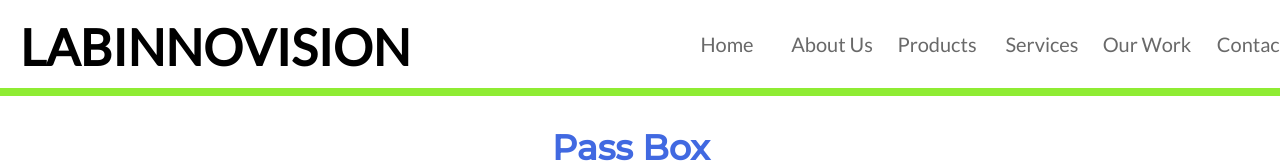
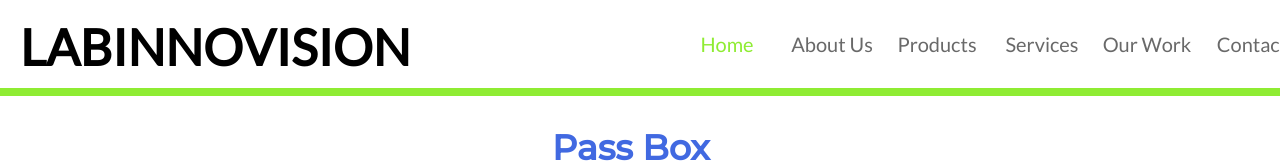
Before and after one commit to kushdeepwalia/LabInnovision-ReactJs, a React (Create React App) app: page /LabInnovision-ReactJs/products/PassBox in a window 1280 px wide. Shown: the top 163 px of the page. Built offline with nearby package versions, Linux system fonts and the light colour scheme; a web font is replaced by a local one.

Commit message:
'Few-changes-made'

```diff
--- a/package.json
+++ b/package.json
@@ -19,6 +19,7 @@
     "build": "react-scripts build",
     "test": "react-scripts test",
     "eject": "react-scripts eject",
+    "git": "git add . && git commit -m 'Few-changes-made' && git push origin master",
     "predeploy": "npm run build",
     "deploy": "gh-pages -d build"
   },
--- a/src/MyComponents/Header.js
+++ b/src/MyComponents/Header.js
@@ -1,27 +1,64 @@
-import React from 'react'
-import logo from '../Images/logo.svg';
-import './css/header.css'
+import React, { useState } from "react";
+import logo from "../Images/logo.svg";
+import "./css/header.css";
 import { Link } from "react-router-dom";
 
 export const Header = (props) => {
+  const [classN, setClassN] = useState("Home");
   return (
     <div>
       <header className="header bb-8-green">
         <div className="webName">
-                    {props.logo ? <div className="logo"><img src={logo} alt="Website Logo"/></div> : "" }
+          {props.logo ? (
+            <div className="logo">
+              <img src={logo} alt="Website Logo" />
+            </div>
+          ) : (
+            ""
+          )}
           <div className="web-name">{props.title}</div>
         </div>
         <nav className="nav">
           <ul className="navigation">
-                        <li className="inactive"><Link to="/">Home</Link></li>
-                        <li className="inactive"><Link to="/about">About Us</Link></li>
-                        <li className="inactive"><Link to="/products">Products</Link></li>
-                        <li className="inactive"><Link to="/services">Services</Link></li>
-                        <li className="inactive"><Link to="/our-work">Our Work</Link></li>
-                        <li className="inactive"><Link to="/contact">Contact</Link></li>
+            <li
+              className={classN === "Home" ? "active" : "inactive"}
+              onClick={() => setClassN("Home")}
+            >
+              <Link to="/">Home</Link>
+            </li>
+            <li
+              className={classN === "About Us" ? "active" : "inactive"}
+              onClick={() => setClassN("About Us")}
+            >
+              <Link to="/about">About Us</Link>
+            </li>
+            <li
+              className={classN === "Products" ? "active" : "inactive"}
+              onClick={() => setClassN("Products")}
+            >
+              <Link to="/products">Products</Link>
+            </li>
+            <li
+              className={classN === "Services" ? "active" : "inactive"}
+              onClick={() => setClassN("Services")}
+            >
+              <Link to="/services">Services</Link>
+            </li>
+            <li
+              className={classN === "Our Work" ? "active" : "inactive"}
+              onClick={() => setClassN("Our Work")}
+            >
+              <Link to="/our-work">Our Work</Link>
+            </li>
+            <li
+              className={classN === "Contact" ? "active" : "inactive"}
+              onClick={() => setClassN("Contact")}
+            >
+              <Link to="/contact">Contact</Link>
+            </li>
           </ul>
         </nav>
       </header>
     </div>
-    )
-}
+  );
+};
--- a/src/MyComponents/css/header.css
+++ b/src/MyComponents/css/header.css
@@ -1,21 +1,3 @@
-* {
-  padding: 0;
-  margin: 0;
-  box-sizing: border-box;
-}
-
-.header {
-  display: flex;
-  position: sticky;
-  top: 0px;
-  background-color: white;
-  z-index: 150;
-  height: 12vh;
-  justify-content: space-between;
-  align-items: center;
-  font-family: Montserrat, sans-serif;
-}
-
 .webName {
   display: flex;
   justify-content: center;
@@ -35,18 +17,6 @@
   text-transform: uppercase;
 }
 
-.nav {
-  width: 45vw;
-  padding-right: 10px;
-}
-
-.nav ul {
-  display: flex;
-  flex-direction: row;
-  justify-content: center;
-  height: 40px;
-  padding: 7px;
-}
 
 .nav ul li {
   color: rgb(37, 56, 60);
@@ -61,7 +31,26 @@
   cursor: pointer;
 }
 
-.nav ul li.active {
-  color: rgb(143, 236, 51);
+/* linking tag to the Li (List) */
+.navigation li a{
+  text-decoration: none;
+  width: 90px;
+}
+/* Inactive li -> anchor tag */
+.navigation li.inactive a{
+  color: dimgrey;
+  display: flex;
+  justify-content: center;
+}
+/* Inactive li -> anchor tag : HOVER */
+.navigation li.inactive a:hover{
+  color: #8fec33;
+  border-bottom: 1px solid #8fec33;
+}
+/* Active li */
+.navigation li.active a{
+  color: #8fec33;
   border-bottom: none;
+  display: flex;
+  justify-content: center;
 }
```
Lines whose indentation alone changed are shown as unchanged.
